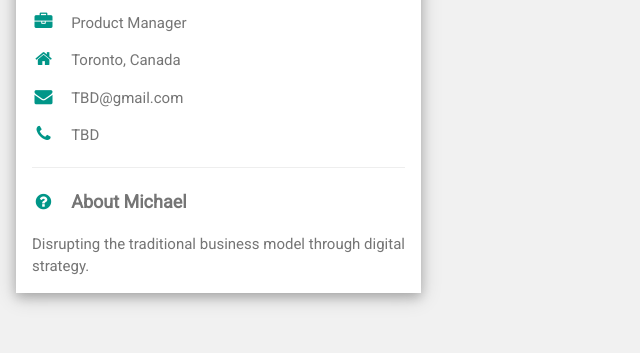
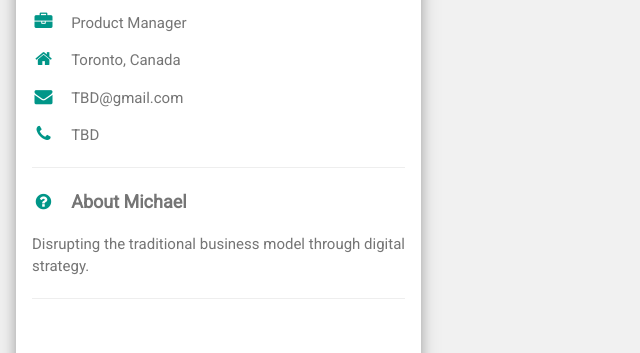
Before and after one commit to sawmike15/sawmike15.github.io, a plain HTML site: page index.html in a window 1280 px wide. Shown: the part 447-800 px from the top of the page, without its empty margins (0-640 px from the left). Drawn offline with nearby package versions, Linux system fonts and the light colour scheme.

Commit message:
Update index.html

```diff
--- a/index.html
+++ b/index.html
@@ -35,18 +35,9 @@ html,body,h1,h2,h3,h4,h5,h6 {font-family: "Roboto", sans-serif}
 
           <p class="w3-large w3-text-theme"><b><i class="fa fa-question-circle fa-fw w3-margin-right w3-large w3-text-teal"></i>About Michael</b></p>
           <p>Disrupting the traditional business model through digital strategy.</p>
+          <hr>
 
-            </div>
-          </div>
 
-            </div>
-          </div>
-
-            </div>
-          </div>
-
-            </div>
-          </div>
           <br>
           <br>
           <p class="w3-large"><b><i class="fa fa-check fa-fw w3-margin-right w3-text-teal"></i>Skills</b></p>
```
